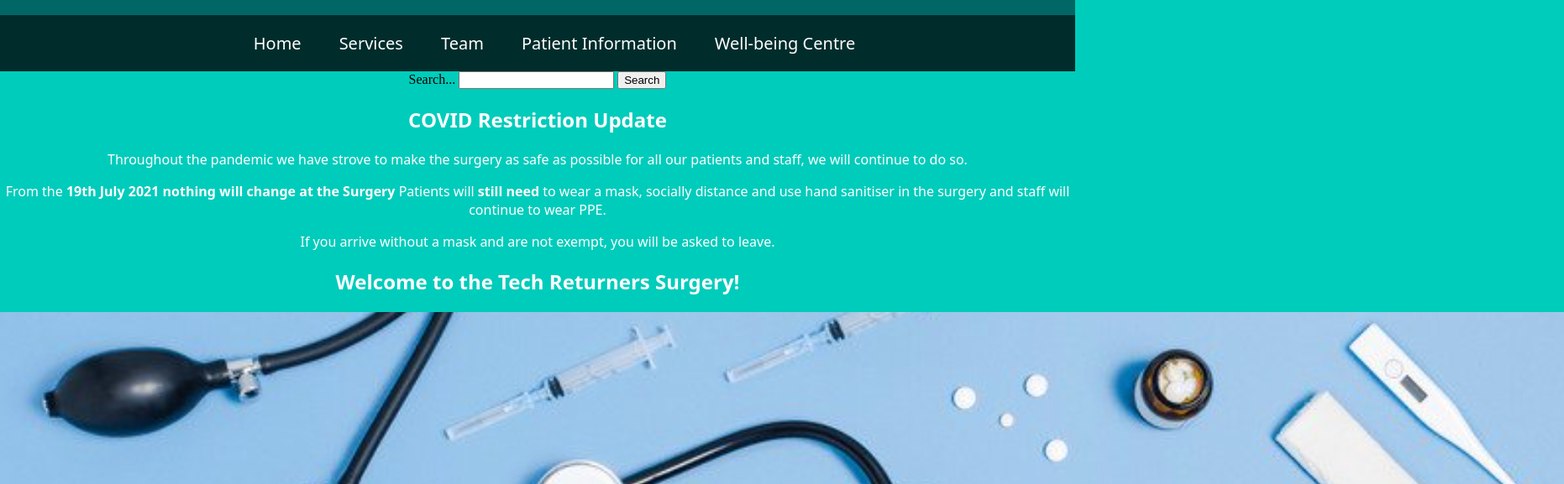
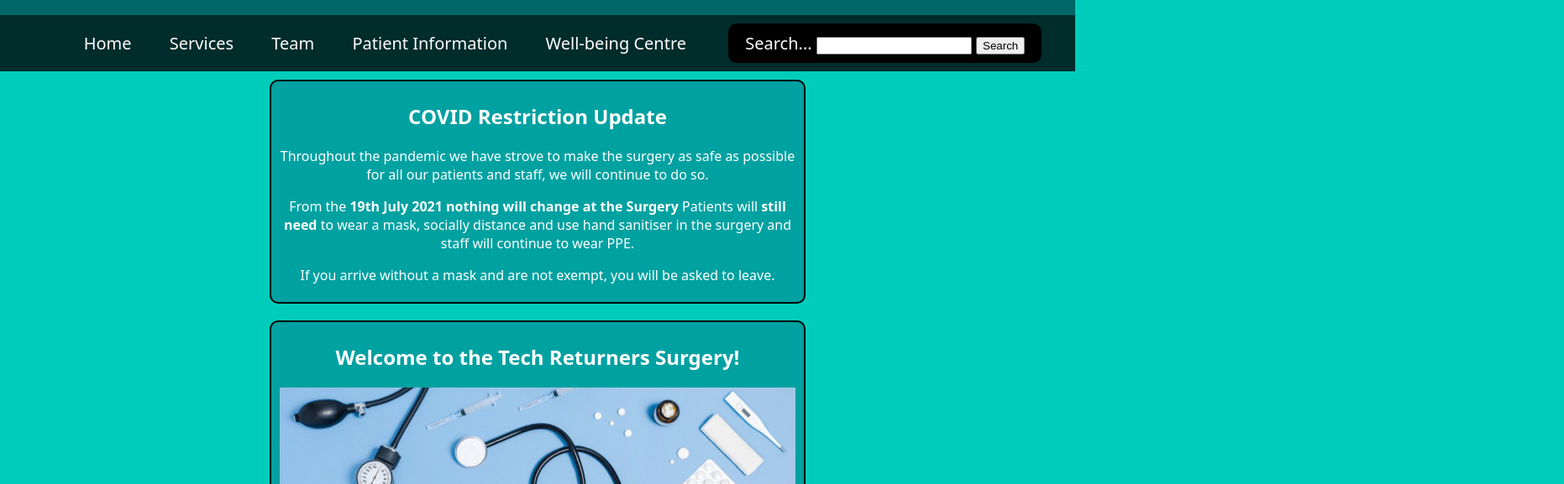
Before and after one commit to ScottNC/css-key-concepts, a plain HTML site: page index.html in a window 1280 px wide. Shown: the part 67-644 px from the top of the page at 84% size, 1862 px wide, since content can reach past the window. Drawn offline with Linux system fonts and the light colour scheme.

Commit message:
places search button in nav bar

```diff
--- a/index.html
+++ b/index.html
@@ -22,14 +22,15 @@
 				<a href="#">Team</a>
 				<a href="#">Patient Information</a>
 				<a href="#">Well-being Centre</a>
+				<a class = 'search'>
+					<label for="site-search">Search...</label>
+					<input type="search" id="site-search" name="search" aria-label="Search through site content">
+					<button>Search</button>
+				</a>
 			</menu>
 		</nav>
 
-		<label for="site-search">Search...</label>
-		<input type="search" id="site-search" name="search" aria-label="Search through site content">
-		<button>Search</button>
-
-		<section>
+		<section class="warning">
 			<h2><strong>COVID Restriction Update</strong></h2>
 
 			<p>Throughout the pandemic we have strove to make the surgery as safe as possible for all our patients and
@@ -45,7 +46,7 @@
 		</section>
 
 
-		<section>
+		<section class="image">
 			<h2>Welcome to the Tech Returners Surgery!</h2>
 
 			<img src="./surgery.png" alt="Image of doctor stuff">
--- a/styles.css
+++ b/styles.css
@@ -2,11 +2,6 @@ body {
     text-align: center;
     background-color: #00ccbb;
     margin: 0;
-}
-
-section {
-    color: white;
-    font-family: system-ui, -apple-system, BlinkMacSystemFont, 'Segoe UI', Roboto, Oxygen, Ubuntu, Cantarell, 'Open Sans', 'Helvetica Neue', sans-serif;
 }
 
 h1 {
@@ -46,28 +41,59 @@ h1 a:last-child::before {
     vertical-align: middle;
 }
 
+h1 a:hover {
+    text-decoration: underline;
+    color: #00EEEE;
+}
+
 nav {
     list-style: none;
     display: flex;
     font-size: 20px;
+    font-family: system-ui, -apple-system, BlinkMacSystemFont, 'Segoe UI', Roboto, Oxygen, Ubuntu, Cantarell, 'Open Sans', 'Helvetica Neue', sans-serif;
     justify-content: center;
     background-color: #002C2C;
-}
-
-nav a {
-    padding: 10px 20px;
-    font-family: system-ui, -apple-system, BlinkMacSystemFont, 'Segoe UI', Roboto, Oxygen, Ubuntu, Cantarell, 'Open Sans', 'Helvetica Neue', sans-serif;
-    text-decoration: none;
     color: white;
 }
 
-nav a:hover {
+nav a:not(.search) {
+    padding: 10px 20px;
+    text-decoration: none;
+    color: white;
+    justify-content: flex-start;
+}
+
+nav a:not(.search):hover {
     text-decoration: underline;
     border-radius: 10px;
     background-color: #003C3C;
 }
 
-h1 a:hover {
-    text-decoration: underline;
-    color: #00EEEE;
+nav a.search {
+    margin-left: 25px;
+    padding: 10px 20px;
+    justify-content: flex-end;
+    border-radius: 10px;
+    background-color: #000000;
 }
+
+section {
+    display: inline-block;
+    width: 48%;
+    border-radius: 10px;
+    color: white;
+    font-family: system-ui, -apple-system, BlinkMacSystemFont, 'Segoe UI', Roboto, Oxygen, Ubuntu, Cantarell, 'Open Sans', 'Helvetica Neue', sans-serif;
+    margin: 10px;
+    padding: 5px 10px;
+    border-style: solid;
+    border-color: #000000;
+    border-width: 2px;
+    background-color: #00A1A1;
+    margin-left: auto;
+    margin-right: auto;
+}
+
+section.image img {
+    width: 100%;
+    height: auto;
+}
```
